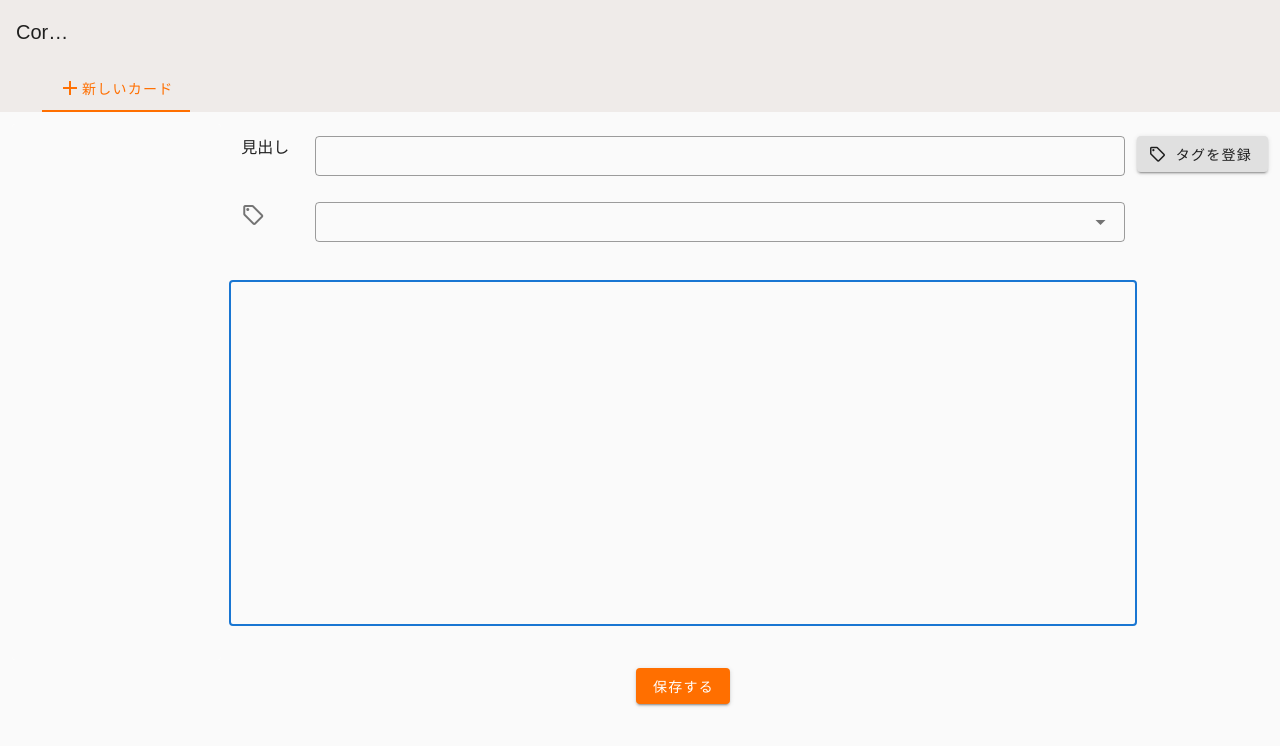
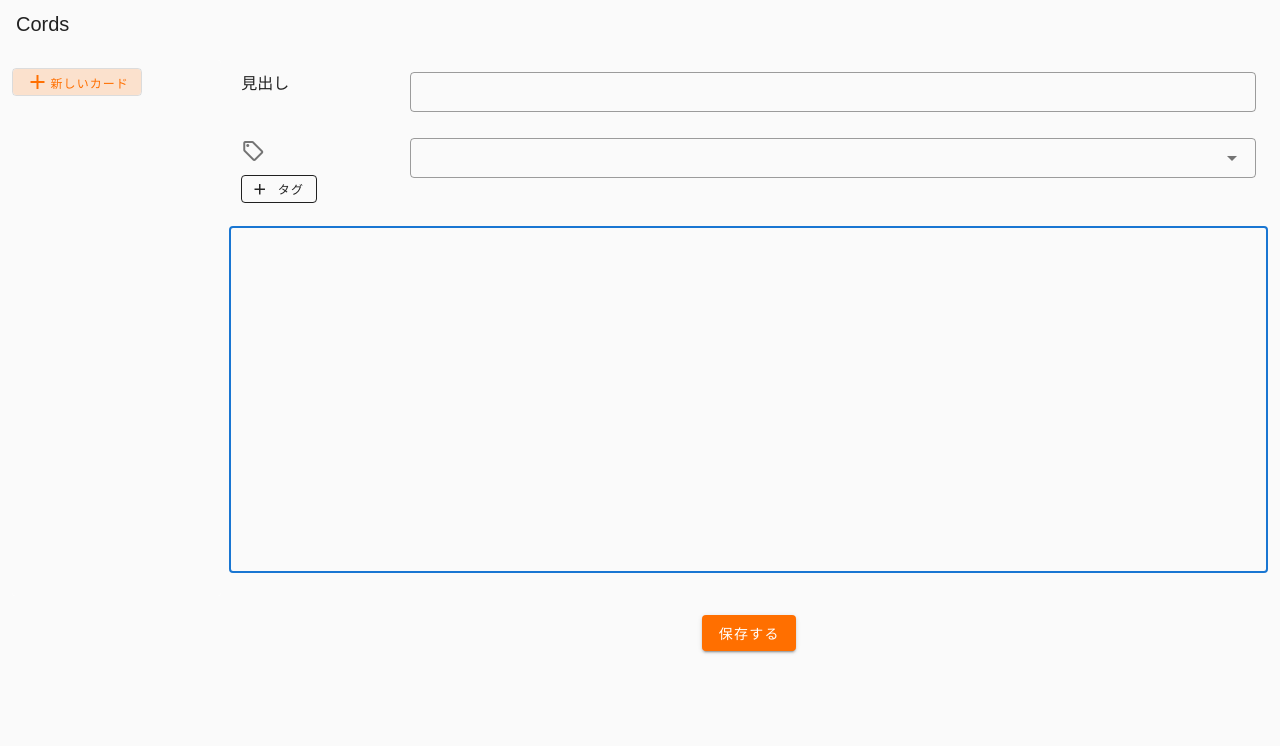
Before and after one commit to simonNozaki/cords, a Nuxt app: page / in a window 1280 px wide. Shown: the top 746 px of the page. Built offline with nearby package versions, Linux system fonts and the light colour scheme; a web font is replaced by a local one.

Commit message:
feat: タグ、カードの登録ボタンをフォームに集約、ヘッダを軽量化

```diff
--- a/components/AppHeader.vue
+++ b/components/AppHeader.vue
@@ -1,17 +1,5 @@
 <template>
-  <v-app-bar app class="brown lighten-5" flat>
+  <v-app-bar app dense class="grey lighten-5" flat>
     <v-app-bar-title> Cords </v-app-bar-title>
-
-    <v-spacer></v-spacer>
-
-    <template #extension>
-      <v-tabs
-        align-with-title
-        slider-color="amber darken-4"
-        color="amber darken-4"
-      >
-        <v-tab to="/"> <v-icon> mdi-plus </v-icon> 新しいカード </v-tab>
-      </v-tabs>
-    </template>
   </v-app-bar>
 </template>
--- a/components/MainCardsList.vue
+++ b/components/MainCardsList.vue
@@ -1,6 +1,9 @@
 <template>
   <v-card flat>
     <v-list dense height="536" class="grey lighten-5 force-size">
+      <v-btn text small outlined color="amber darken-4" to="/">
+        <v-icon> mdi-plus </v-icon> 新しいカード
+      </v-btn>
       <v-list-item v-for="note in notes" :key="note.id">
         <v-list-item-content>
           <v-card class="pa-1" outlined>
--- a/components/MainEditForm.vue
+++ b/components/MainEditForm.vue
@@ -1,15 +1,16 @@
 <template>
   <v-form class="ml-2">
-    <v-container>
+    <v-container fluid>
       <v-row no-gutters>
-        <v-col cols="1"> 見出し </v-col>
+        <v-col cols="2"> 見出し </v-col>
         <v-col>
           <v-text-field v-model="title" outlined dense> </v-text-field>
         </v-col>
       </v-row>
       <v-row no-gutters>
-        <v-col cols="1">
+        <v-col cols="2">
           <v-icon left> mdi-tag-outline </v-icon>
+          <MainTagDialog />
         </v-col>
         <v-col>
           <v-select v-model="tag" :items="tags" outlined dense> </v-select>
--- a/components/MainTagDialog.vue
+++ b/components/MainTagDialog.vue
@@ -3,12 +3,13 @@
     <v-dialog v-model="tagDialog" max-width="500">
       <template #activator="{ on, attrs }">
         <v-btn
-          color="#e0e0e0"
+          small
+          outlined
           class="justify-center mx-auto ma-3"
           v-bind="attrs"
           v-on="on"
         >
-          <v-icon left> mdi-tag-outline </v-icon> タグを登録
+          <v-icon left> mdi-plus </v-icon> タグ
         </v-btn>
       </template>
       <v-card>
--- a/components/MainTextForm.vue
+++ b/components/MainTextForm.vue
@@ -1,15 +1,16 @@
 <template>
   <v-form class="ml-2">
-    <v-container>
+    <v-container fluid>
       <v-row no-gutters>
-        <v-col cols="1"> 見出し </v-col>
+        <v-col cols="2"> 見出し </v-col>
         <v-col>
           <v-text-field v-model="title" outlined dense> </v-text-field>
         </v-col>
       </v-row>
       <v-row no-gutters>
-        <v-col cols="1">
+        <v-col cols="2">
           <v-icon left> mdi-tag-outline </v-icon>
+          <MainTagDialog />
         </v-col>
         <v-col>
           <v-select v-model="tag" :items="tags" outlined dense> </v-select>
@@ -29,7 +30,6 @@
     </v-row>
     <v-row>
       <v-btn
-        elevation="2"
         color="amber darken-4"
         class="white--text justify-center mx-auto"
         @click="addNote"
--- a/pages/index.vue
+++ b/pages/index.vue
@@ -6,9 +6,6 @@
       </v-col>
       <v-col>
         <main-text-form />
-      </v-col>
-      <v-col cols="auto">
-        <MainTagDialog />
       </v-col>
     </v-row>
   </v-container>
--- a/pages/notes/_id.vue
+++ b/pages/notes/_id.vue
@@ -7,9 +7,6 @@
       <v-col>
         <MainEditForm />
       </v-col>
-      <v-col cols="auto">
-        <MainTagDialog />
-      </v-col>
     </v-row>
   </v-container>
 </template>
```
